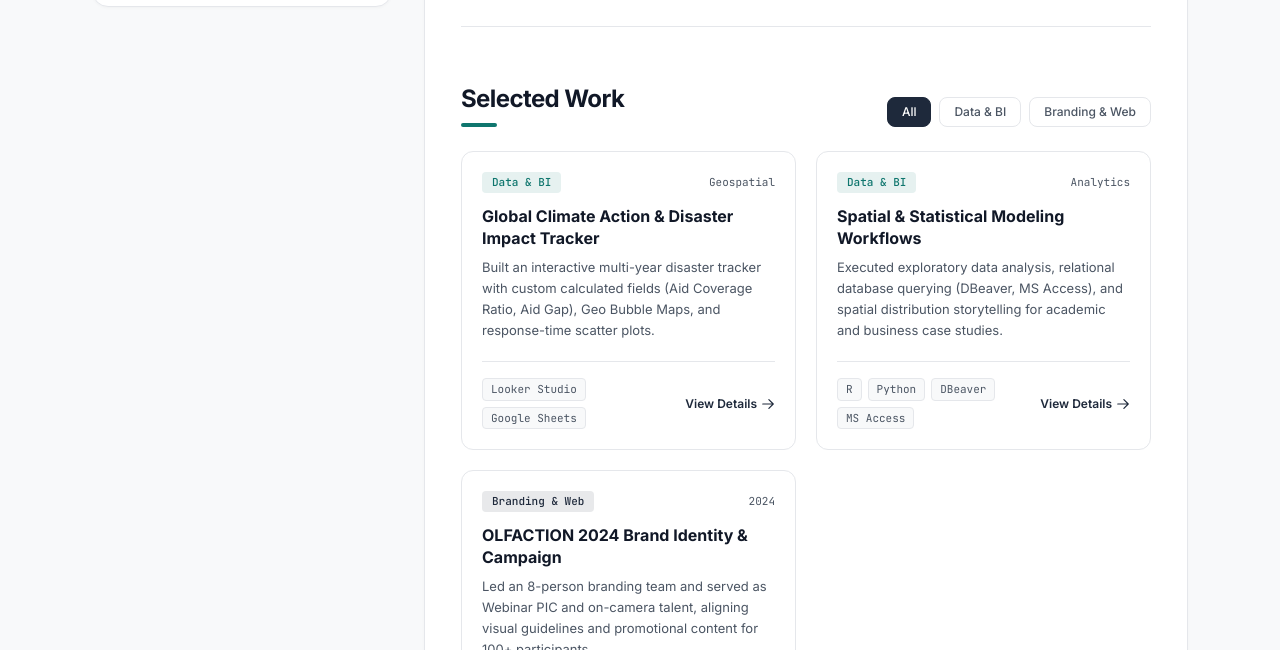
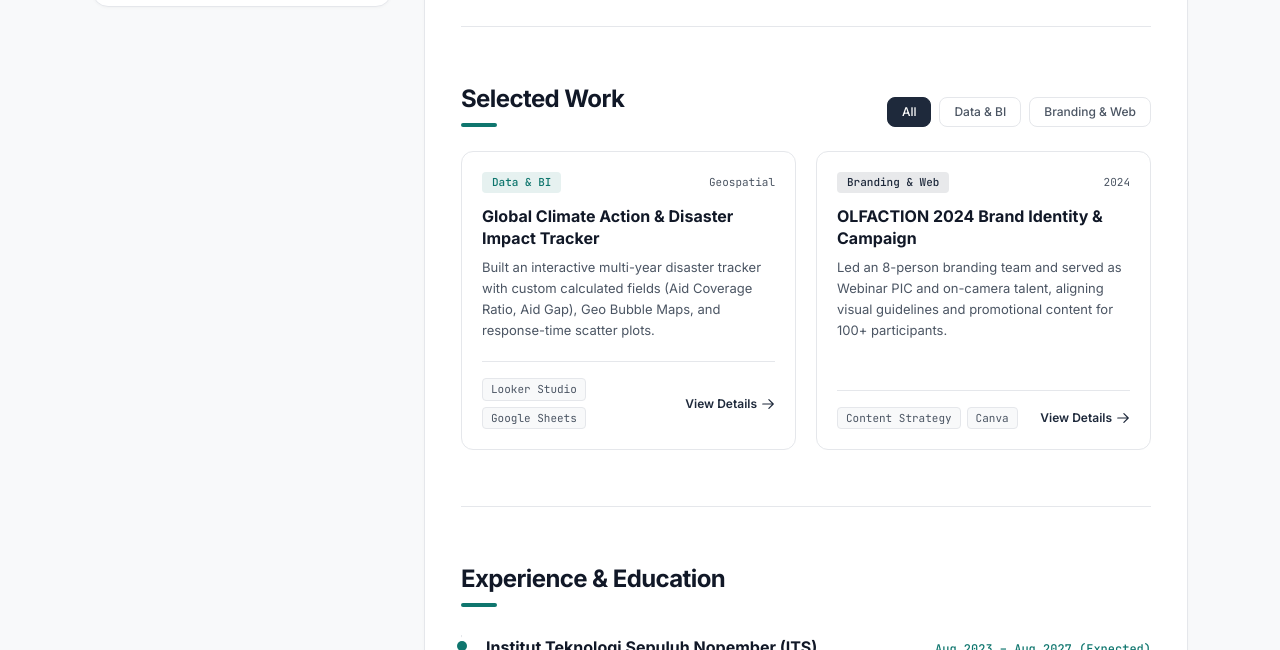
Before and after one commit to diajengayuam/portofolio-diajeng, a plain HTML site: page index.html in a window 1280 px wide. Shown: the part 676-1326 px from the top of the page. Drawn offline with nearby package versions, Linux system fonts and the light colour scheme.

Commit message:
Remove spatial modeling project
Co-authored-by: Copilot <223556219+Copilot@users.noreply.github.com>

```diff
--- a/index.html
+++ b/index.html
@@ -385,42 +385,6 @@
               </article>
 
               <!-- Project 3 -->
-              <article data-category="Data & BI" class="project-item rounded-xl border border-[#E5E7EB] bg-white p-5 flex flex-col justify-between hover:border-[#1E293B]/40 transition-colors">
-                <div>
-                  <div class="flex items-center justify-between gap-2 mb-3">
-                    <span class="font-mono text-[11px] font-medium text-[#0F766E] bg-[#0F766E]/10 px-2.5 py-0.5 rounded">
-                      Data &amp; BI
-                    </span>
-                    <span class="font-mono text-[11px] text-[#4B5563]">Analytics</span>
-                  </div>
-                  <h3 class="text-base font-bold text-[#111827] leading-snug">
-                    Spatial &amp; Statistical Modeling Workflows
-                  </h3>
-                  <p class="text-xs sm:text-[13px] text-[#4B5563] mt-2 leading-relaxed">
-                    Executed exploratory data analysis, relational database querying (DBeaver, MS Access), and spatial distribution storytelling for academic and business case studies.
-                  </p>
-                </div>
-
-                <div class="mt-5 pt-4 border-t border-[#E5E7EB] flex items-center justify-between gap-3">
-                  <div class="flex flex-wrap gap-1.5">
-                    <span class="font-mono text-[11px] text-[#4B5563] bg-[#F8F9FA] border border-[#E5E7EB] px-2 py-0.5 rounded">R</span>
-                    <span class="font-mono text-[11px] text-[#4B5563] bg-[#F8F9FA] border border-[#E5E7EB] px-2 py-0.5 rounded">Python</span>
-                    <span class="font-mono text-[11px] text-[#4B5563] bg-[#F8F9FA] border border-[#E5E7EB] px-2 py-0.5 rounded">DBeaver</span>
-                    <span class="font-mono text-[11px] text-[#4B5563] bg-[#F8F9FA] border border-[#E5E7EB] px-2 py-0.5 rounded">MS Access</span>
-                  </div>
-                  <button
-                    type="button"
-                    data-project-index="1"
-                    class="view-details-btn shrink-0 inline-flex items-center gap-1 text-xs font-semibold text-[#1E293B] hover:text-[#0F766E] transition-colors"
-                  >
-                    <span>View Details</span>
-                    <svg class="w-3.5 h-3.5" fill="none" stroke="currentColor" stroke-width="2" viewBox="0 0 24 24">
-                      <path stroke-linecap="round" stroke-linejoin="round" d="M13.5 4.5L21 12m0 0l-7.5 7.5M21 12H3" />
-                    </svg>
-                  </button>
-                </div>
-              </article>
-
               <!-- Project 4 -->
               <article data-category="Branding & Web" class="project-item rounded-xl border border-[#E5E7EB] bg-white p-5 flex flex-col justify-between hover:border-[#1E293B]/40 transition-colors">
                 <div>
@@ -445,7 +409,7 @@
                   </div>
                   <button
                     type="button"
-                    data-project-index="2"
+                    data-project-index="1"
                     class="view-details-btn shrink-0 inline-flex items-center gap-1 text-xs font-semibold text-[#1E293B] hover:text-[#0F766E] transition-colors"
                   >
                     <span>View Details</span>
@@ -838,18 +802,6 @@
           liveUrl: 'https://lookerstudio.google.com/' // <-- Replace with your Looker Studio public link
         },
         {
-          category: 'Data & BI',
-          title: 'Spatial & Statistical Modeling Workflows',
-          tools: ['R', 'Python', 'DBeaver', 'MS Access'],
-          overview: 'Collection of quantitative coursework and business analytics case studies combining relational database management, statistical modeling, and spatial data visualization.',
-          outcomes: [
-            'Structured and queried multi-table relational databases using DBeaver and Microsoft Access.',
-            'Automated data cleaning, exploratory analysis, and regression modeling workflows in R and Python.',
-            'Built analytical reports and data workflows for geographic and operational storytelling.'
-          ],
-          liveUrl: 'https://github.com/' // <-- Replace with your GitHub repository link
-        },
-        {
           category: 'Branding & Web',
           title: 'OLFACTION 2024 Brand Identity & Campaign',
           tools: ['Content Strategy', 'Copywriting', 'Canva', 'Instagram Reels', 'Event Operations'],
```
